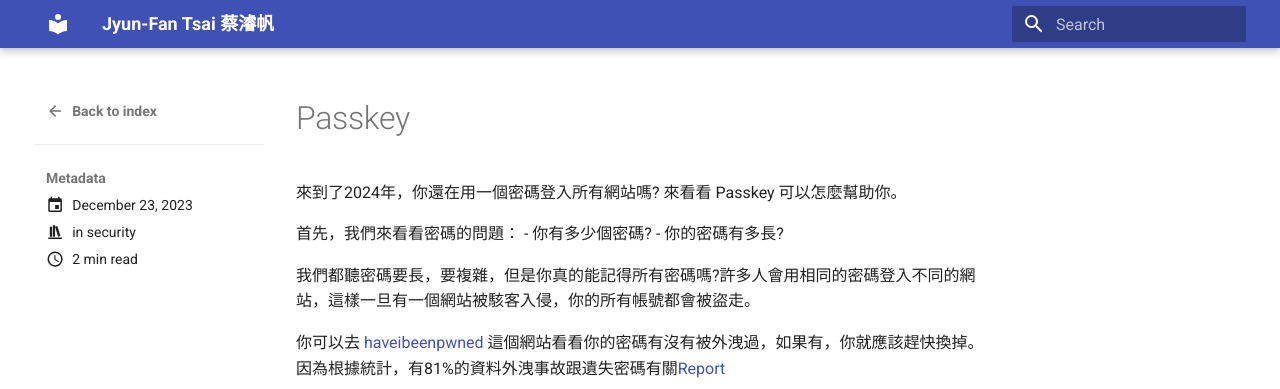
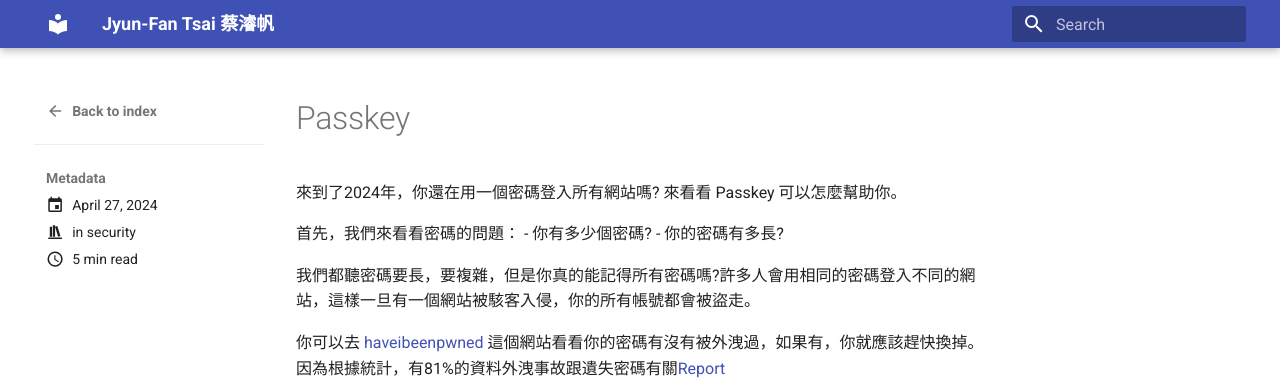
Before and after one commit to jyunfan/mysite, an MkDocs documentation site: the page built from docs/blog/posts/passkey.md, in a window 1280 px wide. Shown: the top 389 px of the page. Built offline with MkDocs 1.6.1 and Material for MkDocs 9.7.7, drawn with Linux system fonts in a browser that asks for light colours.

Commit message:
Update date

```diff
--- a/docs/blog/posts/passkey.md
+++ b/docs/blog/posts/passkey.md
@@ -1,6 +1,6 @@
 ---
-date: 2023-12-23
-readtime: 2
+date: 2024-04-27
+readtime: 5
 categories:
     - security
 ---
```
